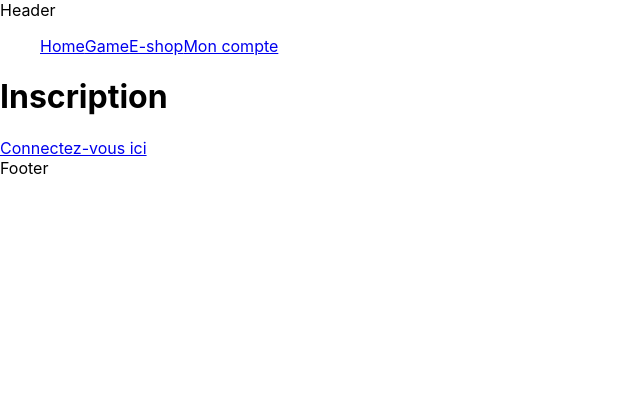
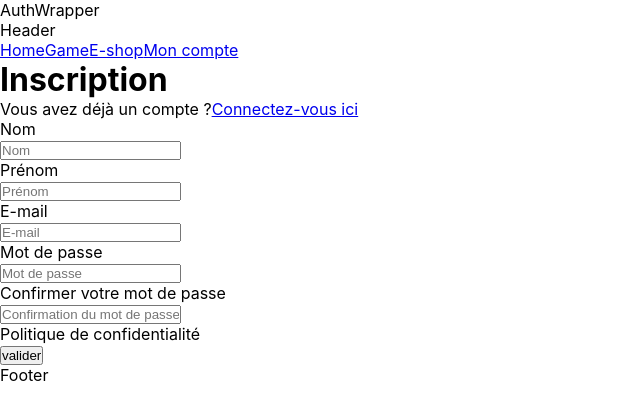
Before and after one commit to ThierryCode/SAYNA-REACT-SUPERMAN-102023, a React (Create React App) app: page /Moncompte in a window 1280 px wide. Shown: the top 420 px of the page, without its empty margins (0-640 px from the left). Built offline with nearby package versions, Linux system fonts and the light colour scheme.

Commit message:
Récupération des informations des utilisateur à l'inscription

```diff
--- a/src/App.css
+++ b/src/App.css
@@ -1,38 +1,6 @@
-.App {
-  text-align: center;
+*, ::before, ::after{
+  padding: 0;
+  margin: 0;
+  box-sizing: border-box;
+  overflow: hidden;
 }
-
-.App-logo {
-  height: 40vmin;
-  pointer-events: none;
-}
-
-@media (prefers-reduced-motion: no-preference) {
-  .App-logo {
-    animation: App-logo-spin infinite 20s linear;
-  }
-}
-
-.App-header {
-  background-color: #282c34;
-  min-height: 100vh;
-  display: flex;
-  flex-direction: column;
-  align-items: center;
-  justify-content: center;
-  font-size: calc(10px + 2vmin);
-  color: white;
-}
-
-.App-link {
-  color: #61dafb;
-}
-
-@keyframes App-logo-spin {
-  from {
-    transform: rotate(0deg);
-  }
-  to {
-    transform: rotate(360deg);
-  }
-}
--- a/src/App.js
+++ b/src/App.js
@@ -15,12 +15,17 @@ import { Inscription } from './pages/Moncompte/Connexion/Inscription';
 import { Deconnexion } from './pages/Moncompte/Connexion/Deconnexion';
 import { Confirmation } from './pages/Eshop/Validation/Confirmation';
 import { Useraccount } from './pages/Moncompte/Useraccount/Useraccount';
+import { Provider } from 'react-redux';
+import { store } from './store/store';
+import { AuthWrapper } from './components/Auth/AuthWrapper'
 import './App.css';
 
 function App() {
   return (
     <>
+    <Provider store={store}>
       <Router>
+        <AuthWrapper />
         <Routes>
           <Route path="/" element={<Layout />}>
           <Route index element={<Home />}/>
@@ -43,6 +48,7 @@ function App() {
           </Route>
         </Routes>
       </Router>
+    </Provider>
     </>
   );
 }
--- /dev/null
+++ b/src/components/Auth/AuthWrapper.js
@@ -0,0 +1,7 @@
+import React from 'react'
+
+export const AuthWrapper = () => {
+  return (
+    <div>AuthWrapper</div>
+  )
+}
--- a/src/pages/Home.jsx
+++ b/src/pages/Home.jsx
@@ -2,6 +2,6 @@ import React from 'react'
 
 export const Home = () => {
   return (
-    <div>Home</div>
+    <h1>Home</h1>
   )
 }
--- a/src/pages/Moncompte/Connexion/Connexion.jsx
+++ b/src/pages/Moncompte/Connexion/Connexion.jsx
@@ -1,11 +1,33 @@
-import React from 'react'
-import { Link } from 'react-router-dom'
+import React from 'react';
+import { Link } from 'react-router-dom';
+import { useForm } from 'react-hook-form';
+import {yupResolver} from '@hookform/resolvers/yup'
+import * as yup from "yup"
 export const Connexion = () => {
+  const schema = yup.object().shape({
+    email: yup.string().email().required("Le champ email doit avoir la forme email @"),
+    password: yup.string().min(4).max(19).required("Votre mot de passe doit contenir 4 caractères minimum et obligatoire"),
+  })
+  const { register, handleSubmit,formState:{errors} } = useForm({
+    resolver: yupResolver(schema),
+  });
+  const onSubmit = (userData) =>{
+    console.log(userData);
+  }
   return (
     <>
       <h1>Connexion</h1>
       <Link to="/Moncompte">Inscrivez-vous ici</Link> <br/>
       <Link to="/Moncompte/useraccount">espace utilisateur</Link>
+      <form onSubmit={handleSubmit(onSubmit)}>
+        <input type="email" placeholder='E-mail' {...register("email")}/><br/>
+        <p>{errors.email?.message}</p>
+        <label htmlFor="">Mot de passe</label><br/>
+        <input type="password" placeholder='Mot de passe' {...register("password")}/><br/>
+        <p>{errors.password?.message}</p>
+        <p>Politique de confidentialité</p>
+        <input type='submit'value="valider"/>
+      </form>
     </>
   )
 }
--- a/src/pages/Moncompte/Connexion/Inscription.jsx
+++ b/src/pages/Moncompte/Connexion/Inscription.jsx
@@ -1,10 +1,52 @@
-import React from 'react'
-import { Link } from 'react-router-dom'
+import React from 'react';
+import { Link } from 'react-router-dom';
+import { useForm } from 'react-hook-form';
+import {yupResolver} from '@hookform/resolvers/yup'
+import * as yup from "yup"
 export const Inscription = () => {
+
+  const schema = yup.object().shape({
+    name: yup.string().required("Le champ nom est obligatoire"),
+    prenom: yup.string().required("Le champ Prénom est obligatoire"),
+    email: yup.string().email().required("Le champ email doit avoir la forme email @"),
+    password: yup.string().min(4).max(19).required("Votre mot de passe doit contenir 4 caractères minimum et obligatoire"),
+    confirmpassword: yup.string().oneOf([yup.ref("password"), null],"password no match").required()
+  })
+  const { register, handleSubmit,formState:{errors} } = useForm({
+    resolver: yupResolver(schema),
+  });
+  let userData;
+  const redirectToUseraccount = () => {
+    window.location.href = "/Moncompte/useraccount";
+  };
+  const onSubmit = (userData) =>{
+    console.log(userData);
+    localStorage.setItem('userdata', JSON.stringify(userData));
+    redirectToUseraccount();
+  }
   return (
     <>
       <h1>Inscription</h1>
-      <Link to="/Moncompte/connexion">Connectez-vous ici</Link>
+      <span>Vous avez déjà un compte ?</span><Link to="/Moncompte/connexion">Connectez-vous ici</Link>
+      <form onSubmit={handleSubmit(onSubmit)}>
+        <label htmlFor="">Nom</label><br/>
+        <input type="text" placeholder='Nom' {...register("name")}/><br/>
+        <p>{errors.name?.message}</p>
+        <label htmlFor="">Prénom</label><br/>
+        <input type="text" placeholder='Prénom' {...register("prenom")}/><br/>
+        <p>{errors.prenom?.message}</p>
+        <label htmlFor="">E-mail</label><br/>
+        <input type="email" placeholder='E-mail' {...register("email")}/><br/>
+        <p>{errors.email?.message}</p>
+        <label htmlFor="">Mot de passe</label><br/>
+        <input type="password" placeholder='Mot de passe' {...register("password")}/><br/>
+        <p>{errors.password?.message}</p>
+        <label htmlFor="">Confirmer votre mot de passe</label><br/>
+        <input type="password" placeholder='Confirmation du mot de passe' {...register("confirmpassword")}/><br/>
+        <p>{errors.confirmpassword?.message}</p>
+        <p>Politique de confidentialité</p>
+        <input type='submit'value="valider"/>
+      </form>
     </>
   )
 }
--- a/src/pages/Moncompte/Useraccount/Useraccount.jsx
+++ b/src/pages/Moncompte/Useraccount/Useraccount.jsx
@@ -1,10 +1,19 @@
-import React from 'react'
-import { Link } from 'react-router-dom'
+import React from 'react';
+import { Link } from 'react-router-dom';
+
 export const Useraccount = () => {
+  const userdata = JSON.parse(localStorage.getItem('userdata'));
   return (
     <>
-        <h1>Informations personnelles</h1>
-        <Link to="/Moncompte/deconnexion">Déconnexion</Link>
+      <h1>Informations personnelles</h1>
+      <p>Nom : {userdata.name}</p>
+      <p>Prénom : {userdata.prenom}</p>
+      <p>Email : {userdata.email}</p>
+      <p>password : {userdata.password}</p>
+      <p>Numero de télephone : {userdata.tel}</p>
+      <p>Adresse de livraison : {userdata.adress}</p>
+      <p>Adresse de facturation : {userdata.invoice}</p>
+      <Link to="/Moncompte/deconnexion">Déconnexion</Link>
     </>
-  )
-}
+  );
+};
--- /dev/null
+++ b/src/store/store.jsx
@@ -0,0 +1,22 @@
+
+import { configureStore, createSlice} from '@reduxjs/toolkit';
+const initialState = {value: {username:""}}
+const userSlice = createSlice({
+    name: "user",
+    initialState,
+    reducers:{
+       login:(state, action) =>{
+        state.value = action.payload;
+       },
+       logout: (state) => {
+        state = initialState;
+        },
+},
+});
+export const {login, logout} = userSlice.actions;
+
+export const store = configureStore({
+    reducer:{
+        user: userSlice.reducer,
+    }
+});
```
Also changed, not shown: package.json (+6 -1 lines), 1 other file (tests, documents, lock files or other folders).
